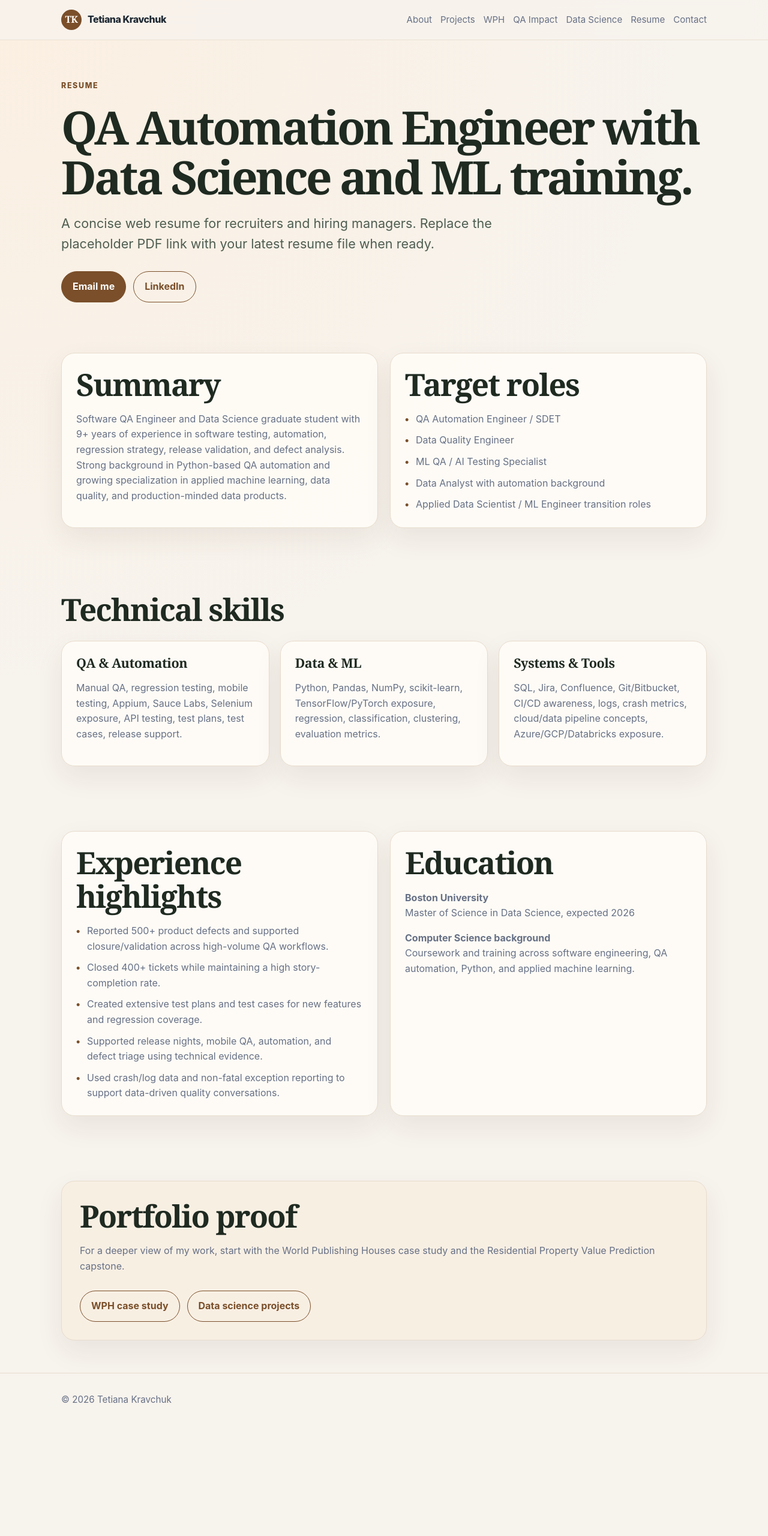
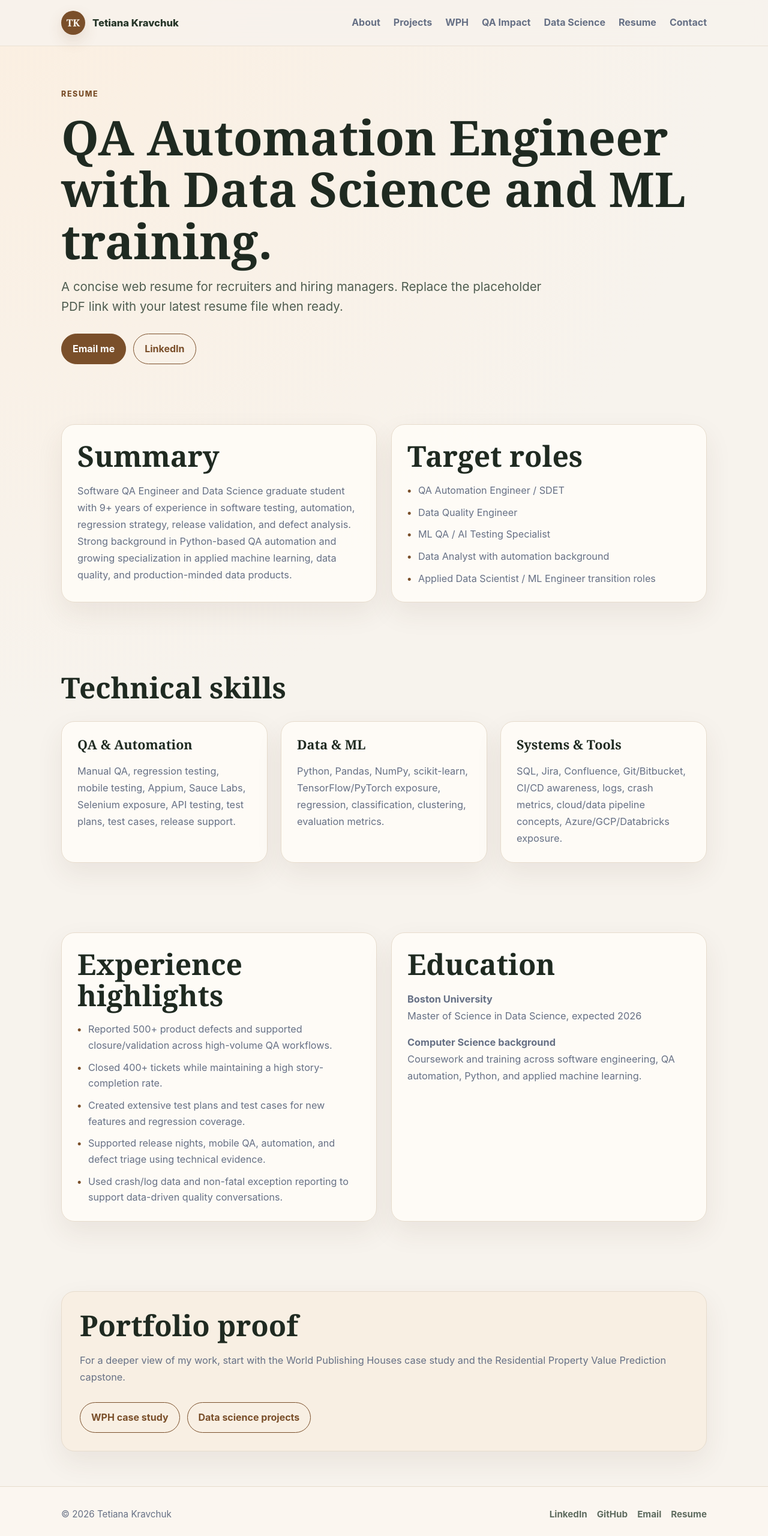
Before and after one commit to tetianakravchuk/tetianakravchuk.com, a plain HTML site: page pages/resume.html in a window 1280 px wide. Shown: the whole page at 60% size. Before the commit the page ends 2377 px from the top, so only its background shows below. Drawn offline with Linux system fonts and the light colour scheme.

Commit message:
Polish portfolio UI and navigation

```diff
--- a/assets/styles.css
+++ b/assets/styles.css
@@ -30,9 +30,9 @@ h1, h2, h3 {
   color: #1f2a21;
 }
 
-h1 { font-size: clamp(2.6rem, 6vw, 5.4rem); letter-spacing: -0.05em; }
-h2 { font-size: clamp(2rem, 4vw, 3.3rem); letter-spacing: -0.035em; }
-h3 { font-size: 1.35rem; letter-spacing: -0.02em; }
+h1 { font-size: 5rem; letter-spacing: 0; }
+h2 { font-size: 3rem; letter-spacing: 0; }
+h3 { font-size: 1.35rem; letter-spacing: 0; }
 
 p { margin: 0 0 16px; }
 a { color: inherit; text-decoration: none; }
@@ -49,24 +49,27 @@ a { color: inherit; text-decoration: none; }
 .nav-inner {
   max-width: var(--max);
   margin: 0 auto;
-  padding: 16px 22px;
+  padding: 18px 22px;
   display: flex;
   align-items: center;
   justify-content: space-between;
-  gap: 16px;
+  gap: 28px;
 }
 
 .brand {
   font-weight: 760;
-  letter-spacing: -0.03em;
+  letter-spacing: 0;
   display: flex;
   align-items: center;
-  gap: 10px;
+  gap: 12px;
+  font-size: 1.04rem;
+  color: #263528;
+  white-space: nowrap;
 }
 
 .brand-mark {
-  width: 34px;
-  height: 34px;
+  width: 40px;
+  height: 40px;
   border-radius: 50%;
   display: inline-grid;
   place-items: center;
@@ -74,16 +77,24 @@ a { color: inherit; text-decoration: none; }
   color: #fffaf3;
   font-family: Georgia, serif;
   font-weight: 700;
+  font-size: 1.02rem;
+  box-shadow: 0 10px 24px rgba(122, 79, 42, 0.16);
 }
 
 .nav-links {
   display: flex;
-  gap: 14px;
+  gap: 22px;
   align-items: center;
   flex-wrap: wrap;
   justify-content: flex-end;
   color: var(--muted);
-  font-size: 0.94rem;
+  font-size: 1rem;
+  line-height: 1.2;
+  font-weight: 650;
+}
+
+.nav-links a {
+  padding: 4px 0;
 }
 
 .nav-links a:hover { color: var(--accent); }
@@ -94,9 +105,7 @@ a { color: inherit; text-decoration: none; }
   padding: 0 22px;
 }
 
-.hero {
-  padding: 82px 0 54px;
-}
+.hero { padding: 82px 0 62px; }
 
 .eyebrow {
   color: var(--accent);
@@ -115,7 +124,7 @@ a { color: inherit; text-decoration: none; }
 }
 
 .lead {
-  font-size: clamp(1.12rem, 2vw, 1.35rem);
+  font-size: 1.28rem;
   color: #4f5d50;
   max-width: 760px;
 }
@@ -171,16 +180,26 @@ a { color: inherit; text-decoration: none; }
 
 .button:hover { transform: translateY(-2px); }
 
-.section { padding: 54px 0; }
-.section-header { max-width: 760px; margin-bottom: 24px; }
+.section { padding: 58px 0; }
+.section:first-child { padding-top: 64px; }
+.section-header { max-width: 760px; margin-bottom: 30px; }
 .section-header p { color: var(--muted); font-size: 1.05rem; }
 
-.grid-2 { display: grid; grid-template-columns: repeat(2, minmax(0, 1fr)); gap: 20px; }
-.grid-3 { display: grid; grid-template-columns: repeat(3, minmax(0, 1fr)); gap: 18px; }
+.grid-2 { display: grid; grid-template-columns: repeat(2, minmax(0, 1fr)); gap: 24px; }
+.grid-3 { display: grid; grid-template-columns: repeat(3, minmax(0, 1fr)); gap: 22px; }
 
-.card { padding: 24px; }
+.card { padding: 26px; }
 .card.featured { grid-column: span 2; background: linear-gradient(135deg, #fffdf8 0%, #f2e5d3 100%); }
-.card p, .callout p { color: var(--muted); }
+.card p, .callout p {
+  color: var(--muted);
+  font-size: 1.02rem;
+  line-height: 1.72;
+}
+
+.card p:last-child,
+.callout p:last-child {
+  margin-bottom: 0;
+}
 
 .tag-list { display: flex; flex-wrap: wrap; gap: 8px; margin: 18px 0 0; padding: 0; list-style: none; }
 .tag-list li {
@@ -194,7 +213,13 @@ a { color: inherit; text-decoration: none; }
 }
 
 .metric-list { list-style: none; padding: 0; margin: 18px 0 0; display: grid; gap: 10px; }
-.metric-list li { padding-left: 18px; position: relative; color: var(--muted); }
+.metric-list li {
+  padding-left: 18px;
+  position: relative;
+  color: var(--muted);
+  font-size: 1.01rem;
+  line-height: 1.65;
+}
 .metric-list li::before { content: "•"; position: absolute; left: 0; color: var(--accent); font-weight: 900; }
 
 .timeline { display: grid; gap: 16px; }
@@ -205,12 +230,38 @@ a { color: inherit; text-decoration: none; }
 
 .footer {
   border-top: 1px solid var(--line);
-  padding: 32px 0;
+  padding: 34px 0 38px;
   color: var(--muted);
   font-size: 0.95rem;
+  background: rgba(255, 250, 243, 0.42);
 }
 
-.page-title { padding: 66px 0 30px; }
+.footer-inner {
+  display: flex;
+  align-items: center;
+  justify-content: space-between;
+  gap: 20px;
+  flex-wrap: wrap;
+}
+
+.footer-links {
+  display: flex;
+  align-items: center;
+  justify-content: flex-end;
+  gap: 16px;
+  flex-wrap: wrap;
+  font-weight: 650;
+}
+
+.footer-links a {
+  color: #5f6c60;
+}
+
+.footer-links a:hover {
+  color: var(--accent);
+}
+
+.page-title { padding: 70px 0 42px; }
 .page-title .lead { max-width: 820px; }
 
 .project-detail { display: grid; gap: 22px; }
@@ -222,11 +273,18 @@ a { color: inherit; text-decoration: none; }
 .table-row span { color: var(--muted); }
 
 @media (max-width: 850px) {
+  h1 { font-size: 3.1rem; }
+  h2 { font-size: 2.25rem; }
+  h3 { font-size: 1.28rem; }
+  .lead { font-size: 1.14rem; }
   .hero-grid, .grid-2, .grid-3, .table-row { grid-template-columns: 1fr; }
   .card.featured { grid-column: span 1; }
   .nav-inner { align-items: flex-start; flex-direction: column; }
-  .nav-links { justify-content: flex-start; }
+  .nav-links { justify-content: flex-start; gap: 12px 18px; font-size: 0.98rem; }
+  .brand { white-space: normal; }
   .hero { padding-top: 54px; }
+  .footer-inner { align-items: flex-start; flex-direction: column; }
+  .footer-links { justify-content: flex-start; gap: 12px 16px; }
 }
 
 button.button {
@@ -328,7 +386,7 @@ code {
     radial-gradient(circle at top right, rgba(122, 79, 42, 0.14), transparent 32%),
     linear-gradient(135deg, #fffdf8 0%, #f5eadb 100%);
   box-shadow: var(--shadow);
-  padding: clamp(24px, 4vw, 42px);
+  padding: 42px;
   display: flex;
   flex-direction: column;
   justify-content: space-between;
@@ -344,7 +402,7 @@ code {
 }
 
 .flashcard-card h3 {
-  font-size: clamp(1.8rem, 4vw, 3.1rem);
+  font-size: 2.8rem;
   max-width: 780px;
 }
 
@@ -367,7 +425,7 @@ code {
 
 .flashcard-answer {
   display: none;
-  font-size: clamp(1.05rem, 2vw, 1.28rem);
+  font-size: 1.22rem;
   color: #475847;
   max-width: 850px;
 }
@@ -377,7 +435,7 @@ code {
 }
 
 .flashcard-card.is-flipped h3 {
-  font-size: clamp(1.35rem, 3vw, 2.1rem);
+  font-size: 1.9rem;
   color: var(--accent);
 }
 
@@ -408,7 +466,10 @@ code {
 
 @media (max-width: 850px) {
   .flashcard-layout { grid-template-columns: 1fr; }
-  .flashcard-card { min-height: 300px; }
+  .flashcard-card { min-height: 300px; padding: 28px; }
+  .flashcard-card h3 { font-size: 2rem; }
+  .flashcard-card.is-flipped h3 { font-size: 1.55rem; }
+  .flashcard-answer { font-size: 1.08rem; }
 }
 
 /* Visual flashcard memory cues */
@@ -730,5 +791,5 @@ code {
   .gate-flow,
   .merge-map { grid-template-columns: 1fr; }
   .edge-grid { grid-template-columns: repeat(2, 1fr); }
-  .flashcard-card h3 { font-size: clamp(1.35rem, 7vw, 2.1rem); }
+  .flashcard-card h3 { font-size: 1.72rem; }
 }
--- a/pages/resume.html
+++ b/pages/resume.html
@@ -10,5 +10,5 @@
 <section class="section"><div class="container grid-2"><article class="card"><h2>Experience highlights</h2><ul class="metric-list"><li>Reported 500+ product defects and supported closure/validation across high-volume QA workflows.</li><li>Closed 400+ tickets while maintaining a high story-completion rate.</li><li>Created extensive test plans and test cases for new features and regression coverage.</li><li>Supported release nights, mobile QA, automation, and defect triage using technical evidence.</li><li>Used crash/log data and non-fatal exception reporting to support data-driven quality conversations.</li></ul></article><article class="card"><h2>Education</h2><p><strong>Boston University</strong><br />Master of Science in Data Science, expected 2026</p><p><strong>Computer Science background</strong><br />Coursework and training across software engineering, QA automation, Python, and applied machine learning.</p></article></div></section>
 <section class="section"><div class="container"><div class="callout"><h2>Portfolio proof</h2><p>For a deeper view of my work, start with the World Publishing Houses case study and the Residential Property Value Prediction capstone.</p><div class="actions"><a class="button" href="world-publishing-houses.html">WPH case study</a><a class="button" href="data-science.html">Data science projects</a></div></div></div></section>
 </main>
-<footer class="footer"><div class="container">© <span data-year></span> Tetiana Kravchuk</div></footer><script src="../assets/script.js"></script>
+<footer class="footer"><div class="container footer-inner"><div>© <span data-year></span> Tetiana Kravchuk</div><div class="footer-links"><a href="https://www.linkedin.com/in/tetianakravchuk">LinkedIn</a><a href="https://github.com/tetianakravchuk">GitHub</a><a href="mailto:tetiana.qa.data.jobs@gmail.com">Email</a><a href="resume.html">Resume</a></div></div></footer><script src="../assets/script.js"></script>
 </body></html>
```
Also changed, not shown: index.html (+9 -1 lines), pages/about.html (+2 -2 lines), pages/contact.html (+1 -1 lines), pages/data-science.html (+1 -1 lines), pages/projects.html (+1 -1 lines), pages/qa-impact.html (+1 -1 lines), pages/world-publishing-houses.html (+1 -1 lines).
